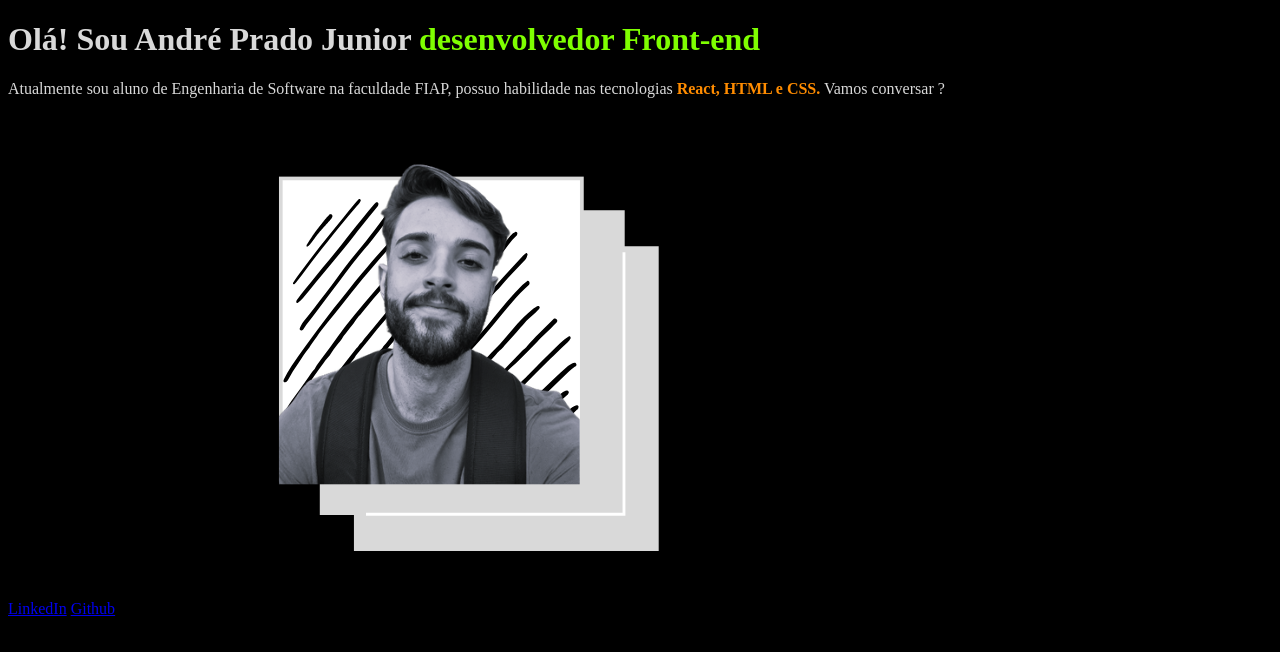
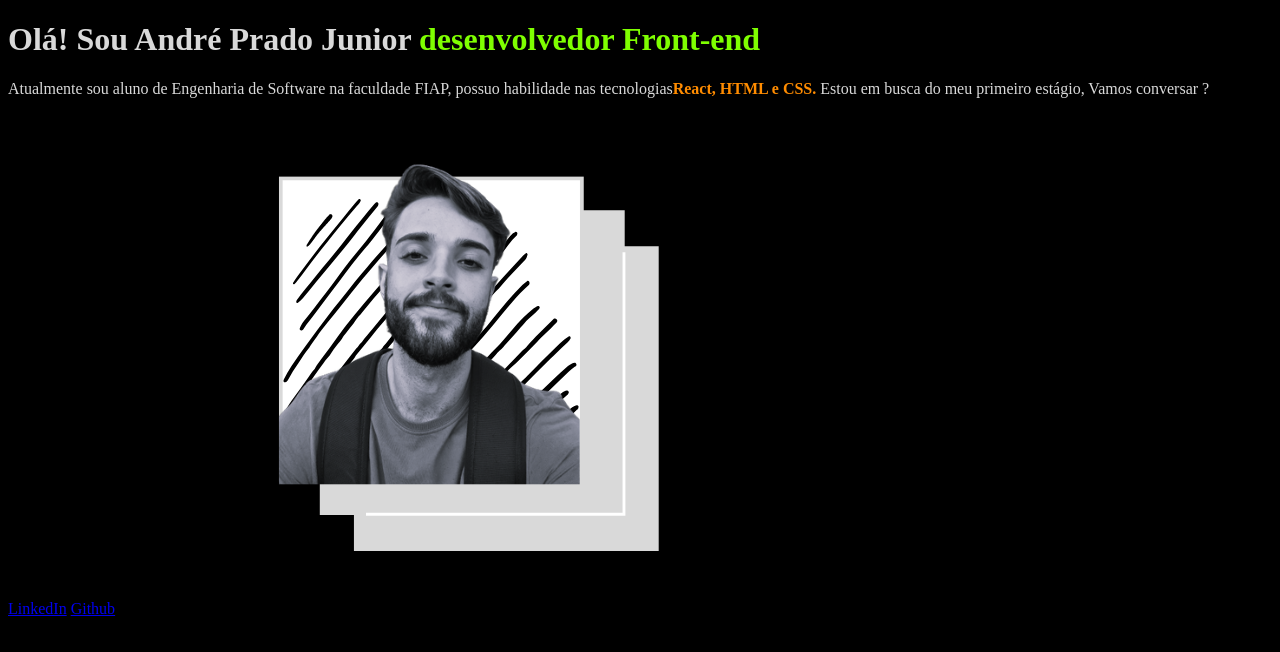
Before and after one commit to Andrepjr/Portfolio, a plain HTML site: page index.html in a window 1280 px wide. Drawn offline with Linux system fonts and the light colour scheme.

Commit message:
Alteração no paragrafo index

```diff
--- a/index.html
+++ b/index.html
@@ -11,7 +11,7 @@
     <header></header>
     <main>
         <h1>Olá! Sou André Prado Junior <strong class="titulo-destaque">desenvolvedor Front-end</strong></h1>
-        <p>Atualmente sou aluno de Engenharia de Software na faculdade FIAP, possuo habilidade nas tecnologias <strong class="paragrafo-destaque">React, HTML e CSS.</strong> Vamos conversar ?</p>
+        <p>Atualmente sou aluno de Engenharia de Software na faculdade FIAP, possuo habilidade nas tecnologias<strong class="paragrafo-destaque">React, HTML e CSS.</strong> Estou em busca do meu primeiro estágio, Vamos conversar ?</p>
         <a href="https://www.linkedin.com/in/andr%C3%A9-prado-junior-55a665250/">LinkedIn</a>
         <a href="https://github.com/Andrepjr">Github</a>
         <img src="/img/00.png" alt="Foto André Prado Junior">
```
